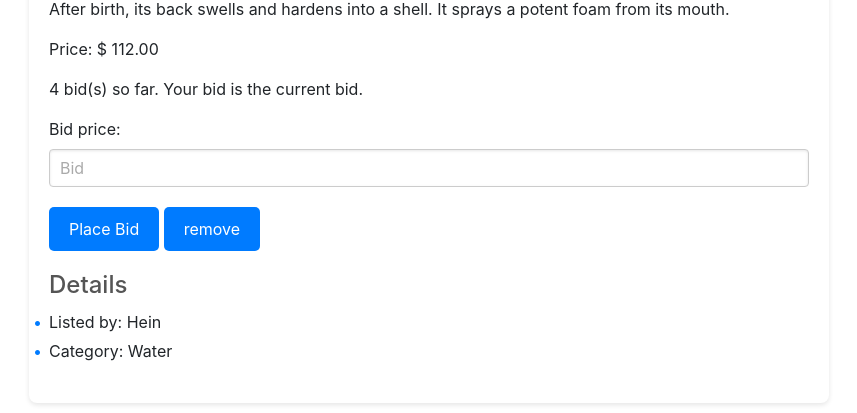
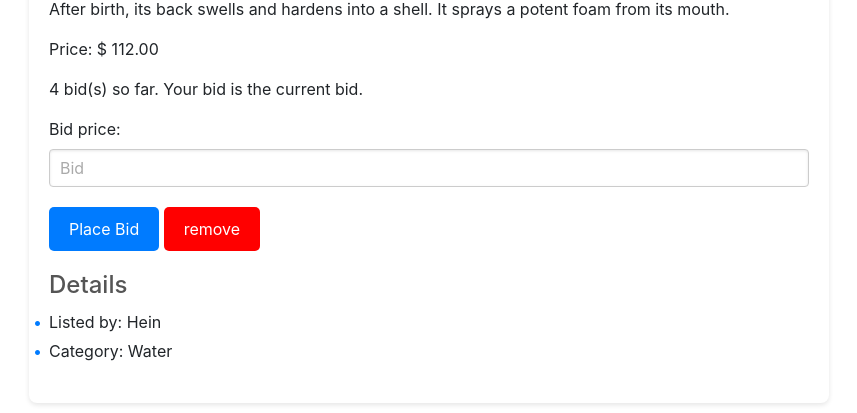
Before and after one commit to heinkhantzaw567/Commerce, a Django app: page /1 in a window 1280 px wide. Shown: the part 547-960 px from the top of the page, without its empty margins (211-1068 px from the left). Run offline with Django 3.2, Linux system fonts and the light colour scheme; a user stored in the database is signed in; data comes from the database, SQL or seed files in the repository; some libraries are stand-ins or nearby versions.

Commit message:
Changing the button color

```diff
--- a/commerce/auctions/static/auctions/styles.css
+++ b/commerce/auctions/static/auctions/styles.css
@@ -3,6 +3,20 @@ body {
 }
 .hein{ padding: 10px 20px; background-color: #007bff; color: white; border: none; border-radius: 5px; cursor: pointer; margin-top: 10px; }
 .hein:hover { background-color: #0056b3; }
+.khant {
+    padding: 10px 20px;
+    background-color: #ff0000; /* Changed to red */
+    color: white;
+    border: none;
+    border-radius: 5px;
+    cursor: pointer;
+    margin-top: 10px;
+}
+
+.khant:hover {
+    background-color: #cc0000; /* Darker red for hover effect */
+}
+
 .container {
     display: flex;
     gap: 20px; /* Space between the divs */
--- a/commerce/auctions/templates/auctions/active.html
+++ b/commerce/auctions/templates/auctions/active.html
@@ -22,7 +22,12 @@
             <p>{{ count }} bid(s) so far. Your bid is the current bid.</p>
             {{ form }}
             <input type="submit" value="Place Bid" onclick="document.getElementById('action').value = 'bid'">
-            <button type="button" class="hein" onclick="document.getElementById('action').value = '{{ place }}'; document.getElementById('my_form').submit();">{{ place }}</button>
+            {%  if place == "remove" %}
+
+            <button type="button" class="khant" onclick="document.getElementById('action').value = '{{ place }}'; document.getElementById('my_form').submit();">{{ place }}</button>
+            {% else %}
+                <button type="button" class="hein" onclick="document.getElementById('action').value = '{{ place }}'; document.getElementById('my_form').submit();">{{ place }}</button>
+            {% endif %}
         </form>
     </div>
     <div class="listing-details">
```
